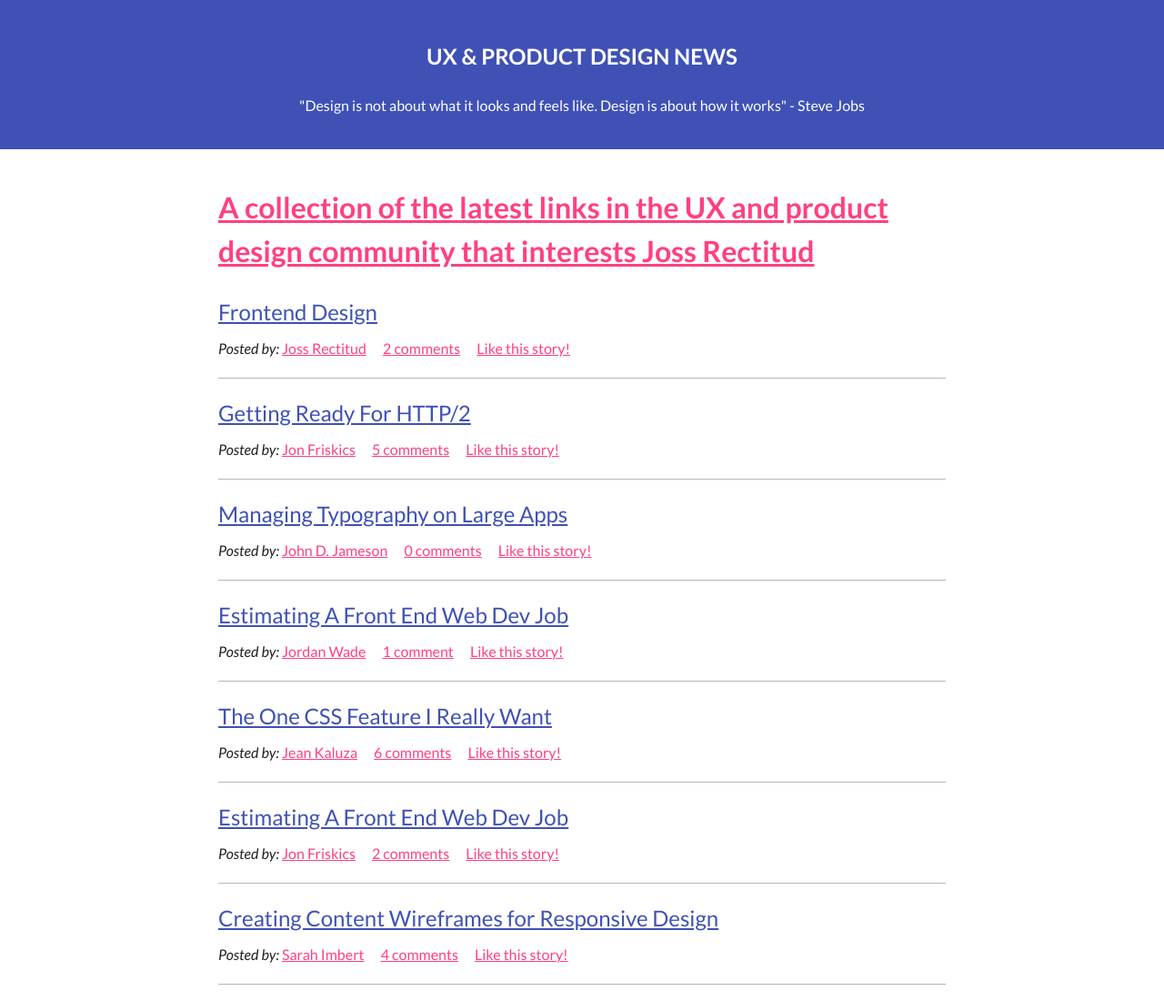
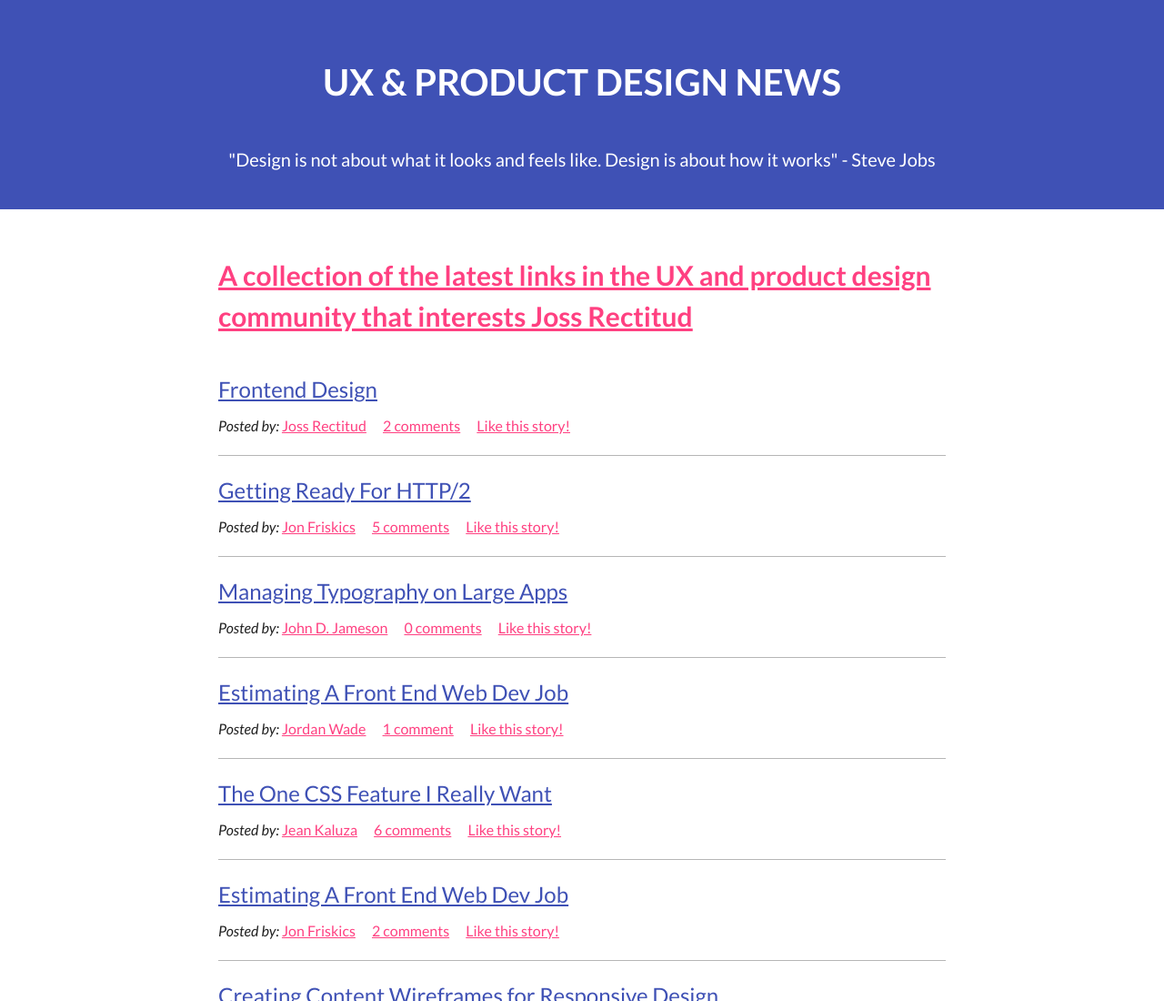
Before and after one commit to joserferrer/FrontEndNewsScreencast, a plain HTML site: page index.html in a window 1280 px wide. Shown: the top 1100 px of the page at 91% size. Drawn offline with nearby package versions, Linux system fonts and the light colour scheme.

Commit message:
added subtext under logo, stytled author info

```diff
--- a/main.css
+++ b/main.css
@@ -24,7 +24,11 @@ body {
 	line-height: 1.5;
 }
 
-h1, h2, h3, h4, h5, h6 {
+h1 {
+	font-size: 30px;
+}
+
+h2, h3, h4, h5, h6 {
 	margin-bottom: 5px;
 	margin-top: 0px;
 
@@ -65,7 +69,7 @@ a:focus{
 .hero {
 	background-color: #3f51b5;
 	color: #fff;
-	margin-bottom: 40px;
+	margin-bottom: 50px;
 	padding: 20px 0;
 	text-align: center;
 }
@@ -75,9 +79,13 @@ a:focus{
 -----------------------------------------------*/
 
 .logo {
-	font-size: 24px;
+	font-size: 40px;
 	font-weight:bold;
 	text-transform: uppercase;
+}
+
+.sub-logo{
+		font-size: 20px;
 }
 
 /*-----------------------------------------------
@@ -185,7 +193,7 @@ a:focus{
 	transform: translate(-50%, -5%);
 	transition: 0.4s ease-in-out;
 	visibility: hidden;
-	width: 500px;
+	width: 400px;
 	z-index: 2;
 }
 
```
